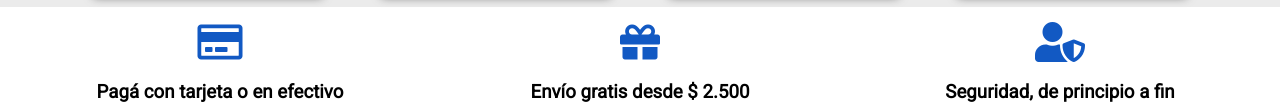
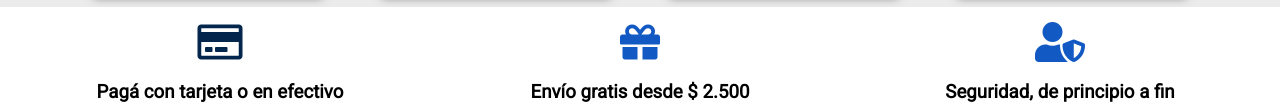
Before and after one commit to LucaGelmini/Mercado-Liebre, a website: page views/index.html in a window 1280 px wide. In both pictures the pointer is over the icon 220 px from the left and 1296 px from the top of the page. Shown: the part 1254-1366 px from the top of the page. Drawn offline with Linux system fonts and the light colour scheme; files that its build step writes are made by us from their sources; files whose address does not match are found by name.

Commit message:
small fix

```diff
--- a/public/css/styles.css
+++ b/public/css/styles.css
@@ -367,6 +367,10 @@ input[type="file"]::-webkit-file-upload-button{
     color: white;
 }
 
+footer i:hover{
+    color: #03264C;
+}
+
 @media (min-width: 361px) {
 
     .header-1{
```
